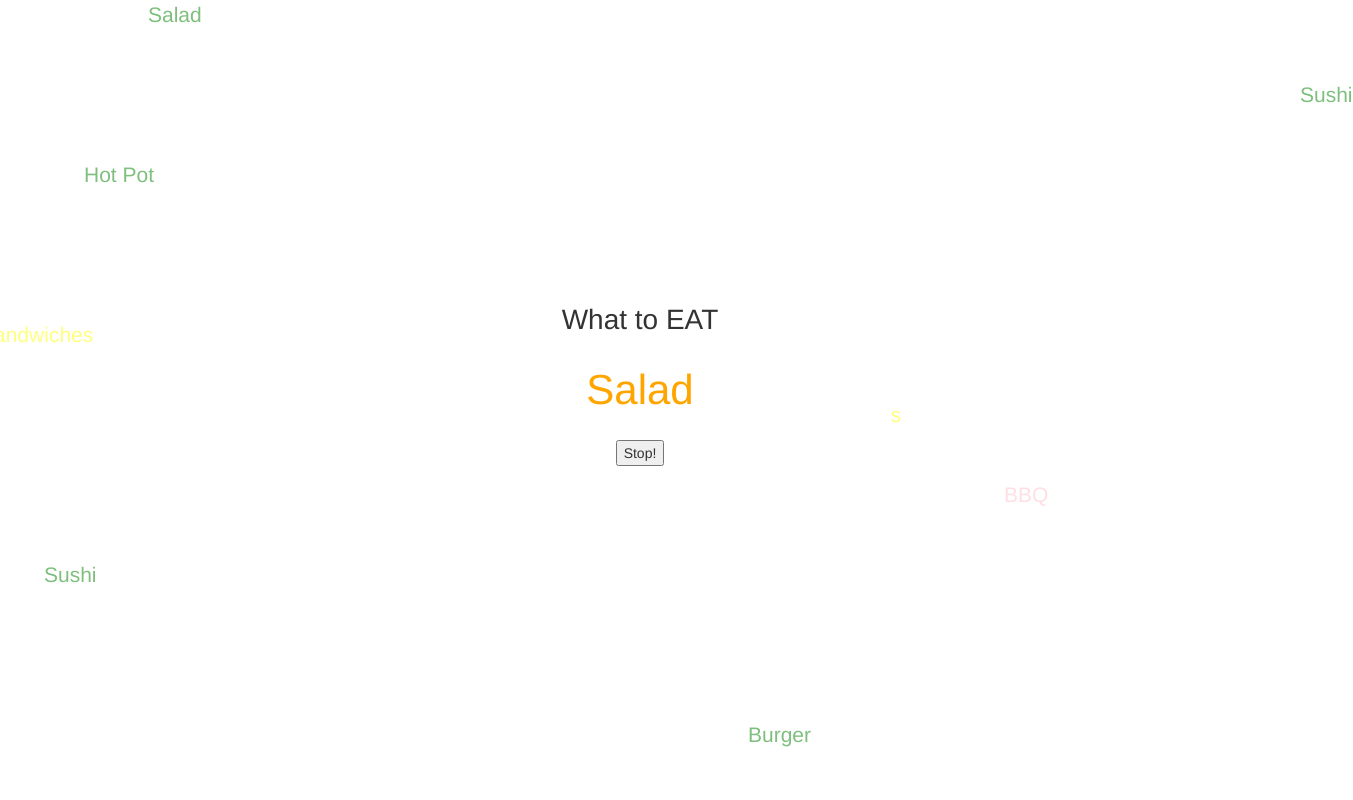
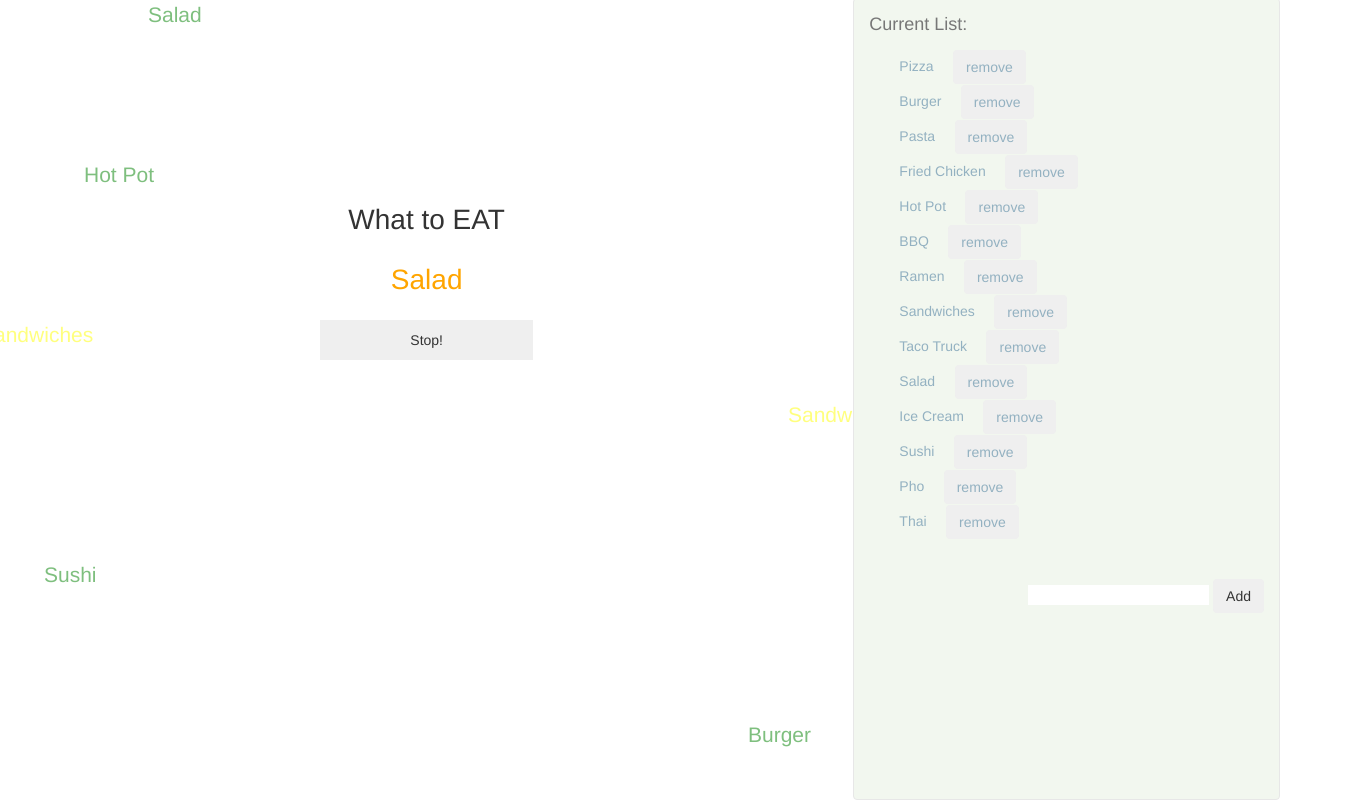
Before and after one commit to leqilu67/Food-Ideas, a plain HTML site: page index.html in a window 1280 px wide. Both pictures are taken after a click on the button "Start!". Shown: the whole page, 1353 px wide, since content can reach past the window. Drawn offline with nearby package versions, Linux system fonts and the light colour scheme.

Commit message:
added list modifying function, now it also uses localStorage

```diff
--- a/css/style.css
+++ b/css/style.css
@@ -1,16 +1,33 @@
-#container {
+* {
+  border: 0;
+  margin: 0;
+  padding: 0;
+}
+
+body {
+  position: relative;
+  overflow: hidden;
+}
+
+.container{
+  max-width: 1200px;
+  height: 100vh;
+}
+
+#mainContent {
   text-align: center;
   position: relative;
+  height: 100vh;
+  overflow: hidden;
 }
 
 #questionBox{
 	position: absolute;
-	width: 500px;
-	height: 200px;
-	top: 50%;
-	left: 50%;
+  width: 50%;
+  height: 50%;
+	top: 25%;
+	left: 25%;
 	background-color: white;
-	margin: -100px 0 0 -250px;
 }
 
 #questionDiv{
@@ -20,18 +37,70 @@
 }
 
 #answerDiv{
-	font-size: 300%;
+	font-size: 200%;
 	text-align: center;
 	color: orange;
-	margin-top: 20px;
 }
 
-#button{
-	width: 150px;
-	height: 40px;
-	margin-top: 20px;
+#startButton{
+  width: 50%;
+  height: 10%;
 	text-align: center;
 	font-size: 100%;
+}
+
+/*List Related*/
+
+.navbar {
+  overflow: hidden;
+  background-color: #f2f7ef;
+  display: block;
+  position: absolute;
+  bottom: 0px;
+  width: 100%;
+  margin: 0;
+}
+
+.navbar .navbar-collapse {
+  padding: 0px;
+  overflow: auto;
+  max-height: 60vh;
+}
+
+.navbar-nav {
+  margin: 0px;
+}
+
+.navbar .nav > li {
+  text-align: left;
+  font-weight: 200;
+  color: #93B1C1;
+  padding-left: 30px;
+  padding-top: 1px;
+}
+
+#curList{
+  font-size: 200%;
+  font-weight: 300;
+  text-align: center;
+  background-color: #84DF90;
+}
+
+#listDiv{
+  /*overflow: auto;*/
+  padding: 0;
+}
+
+#addNewItem{
+  float: right;
+}
+
+#display{
+  width: 100%;
+  height: 30%;
+  font-size: 100%;
+  font-weight: 200;
+  text-align: center;
 }
 
 .bgDivs {
@@ -40,3 +109,55 @@
   font-size: 150%;
   opacity: 0;
 }
+
+/* large devices */
+@media (min-width: 1200px){
+  #listDiv{
+    height: 100vh;
+  }
+
+  .container-fluid{
+    height: 100vh;
+    overflow: auto;
+  }
+
+  .navbar .nav > li{
+    float: none;
+  }
+}
+/* medium devices */
+@media (min-width: 992px) and (max-width: 1199px) {
+  #listDiv{
+    height: 100vh;
+  }
+
+  .container-fluid{
+    height: 100vh;
+    overflow: auto;
+  }
+
+  .navbar .nav > li{
+    float: none;
+  }
+}
+
+/* small devices */
+@media (min-width: 768px) and (max-width: 991px) {
+  #listDiv{
+    height: 100vh;
+  }
+
+  .container-fluid{
+    height: 100vh;
+    overflow: auto;
+  }
+
+  .navbar .nav > li{
+    float: none;
+  }
+}
+
+/* extra small devices */
+@media (max-width: 767px) {
+
+}
--- a/index.html
+++ b/index.html
@@ -8,23 +8,57 @@
   <!-- include stylesheets -->
   <link rel="stylesheet" href="css/bootstrap.min.css">
   <link rel="stylesheet" href="css/style.css">
+
+  <!-- include JS files -->
+  <script src="js/jquery-3.2.1.min.js"></script>
+  <script src="js/bootstrap.min.js"></script>
+  <script src="https://ajax.googleapis.com/ajax/libs/angularjs/1.6.4/angular.min.js"></script>
 </head>
-<body>
-  <div id="container">
+<body data-spy="scroll" data-target=".nav" data-offset="50">
+  <div id="foddRandomizer" class="container-fluid">
+    <div class="row">
+      <div id="mainContent" class="col-lg-8 col-md-8 col-sm-8 col-xs-12">
         <div id="bg"></div>
         <div id="questionBox">
           <div id="questionDiv">
             What to EAT
-      </div>
-      <div id="answerDiv" data-text=" ">
+          </div></br>
+          <div id="answerDiv">
           </div></br>
           <button id="startButton">Start!</button>
+          <!-- <input type="button" id="startButton" value="Start!"> -->
         </div>
       </div>
 
+      <div id="listDiv" class="col-lg-4 col-md-4 col-sm-4 col-xs-12">
+        <nav class="navbar navbar-default">
+          <div class="container-fluid">
+          <div class="navbar-header">
+            <button type="button" class="navbar-toggle" data-toggle="collapse" data-target="#tabs">
+              <span class="icon-bar"></span>
+              <span class="icon-bar"></span>
+              <span class="icon-bar"></span>
+            </button>
+            <a class="navbar-brand">Current List:</a>
+          </div>
+
+          <div id="tabs" class="navbar-collapse collapse">
+            <ul id="display" class="nav navbar-nav">
+            </ul>
+
+
+            <div id="addNewItem"></br></br>
+              <input type="text" id="newItem">
+              <!-- <input type="button" id="addThis" value="Add this!"> -->
+              <button type="button" id="addThis" class="btn">Add</button>
+            </div>
+          </div>
+        </div>
+      </div>
+      </nav>
+    </div>
+  </div>
   <!-- include js files -->
-  <script src="js/jquery-3.2.1.min.js"></script>
-  <script src="js/bootstrap.min.js"></script>
   <script src="js/script.js"></script>
 </body>
 </html>
--- a/js/script.js
+++ b/js/script.js
@@ -1,22 +1,36 @@
 (function(){
-  var container = document.getElementById('container');
+  var container = document.getElementById('mainContent');
 
   container.setup = function(){
-    container.style.width = window.innerWidth + 'px';
-    container.style.height = window.innerHeight + 'px';
-
     container.bg = document.getElementById('bg');
     container.questionBox = document.getElementById('quesetionBox');
     container.questionDiv = document.getElementById('questionDiv');
     container.answerDiv = document.getElementById('answerDiv');
     container.button = document.getElementById('startButton');
+    container.display = document.getElementById('display');
+    container.newItem = document.getElementById('newItem');
+    container.addButton = document.getElementById('addThis');
 
-    container.options = ["Pizza", "Burger", "Pasta", "Fried Chicken", "Hot Pot", "BBQ", "Ramen", "Sandwiches", "Taco Truck", "Salad", "Ice Cream", "Sushi", "Pho", "Thai"];
+    //set up localStorage
+    if (localStorage && localStorage.getItem('options')){
+      container.options = JSON.parse(localStorage.getItem('options'));
+    } else {
+      container.options = ["Pizza", "Burger", "Pasta", "Fried Chicken", "Hot Pot", "BBQ", "Ramen", "Sandwiches", "Taco Truck", "Salad", "Ice Cream", "Sushi", "Pho", "Thai"];
+    }
     container.colors = ["red", "yellow", "green", "pink", "brown", "blue"];
 
     container.button.clicked = 0;
+    container.itemID = 0;
 
     container.bgDivs = [];
+
+    container.display.innerHTML = "";
+
+    // add default/cached item
+    for (var i = 0; i < container.options.length; i++){
+      var item = container.options[i];
+      container.addItem(item);
+    }
 
     for (var i = 0; i < 10; i++){
       var div = document.createElement('div');
@@ -28,10 +42,54 @@
     }
 
     container.button.addEventListener('click', container.runRandomizer);
+    container.addButton.addEventListener('click', function(){
+      container.addItem(newItem.value);
+      container.options.push(newItem.value);
+      newItem.value = "";
+
+      localStorage.clear();
+      localStorage.setItem('options', JSON.stringify(container.options));
+    });
   }
 
+  container.addItem = function(item){
+    container.itemID++;
+    var entry = document.createElement('li');
+    entry.entryID = container.itemID;
+    entry.itemName = item;
+    entry.appendChild(document.createTextNode(item));
+    entry.setAttribute('id', 'item' + entry.entryID);
+    // put spaces between item and remove button
+    entry.appendChild(document.createTextNode("\u00A0\u00A0\u00A0\u00A0\u00A0"));
 
+    var removeButton = document.createElement('button');
+    removeButton.appendChild(document.createTextNode("remove"));
+    removeButton.setAttribute('class', 'btn');
+    removeButton.addEventListener('click', function _func(){
+      removeButton.removeEventListener('click', _func);
+      container.removeItemSelection('item' + entry.entryID);
+    });
+    entry.appendChild(removeButton);
+    container.display.appendChild(entry);
+  }
+
+  container.removeItemSelection = function(id){
+    var item = document.getElementById(id);
+    if (item) {
+      container.options.splice(container.options.indexOf(item.itemName), 1);
+      container.display.removeChild(item);
+      localStorage.clear();
+      localStorage.setItem('options', JSON.stringify(container.options));
+    }
+  }
+
+  // choose a random food
   container.runRandomizer = function(e){
+    if (container.options.length == 0){
+      alert("Please make sure list is not empty.");
+      return;
+    }
+
     var button = e.target;
     button.removeEventListener('click', container.runRandomizer);
 
@@ -49,7 +107,7 @@
       button.clicked = 0;
       clearInterval(container.timer);
       container.clearBackgroundEffect();
-      button.innerHTML = "Nope. Try again.";
+      button.innerHTML = "Try again.";
     }
     button.addEventListener('click', container.runRandomizer);
   }
```
Lines whose indentation alone changed are shown as unchanged.
